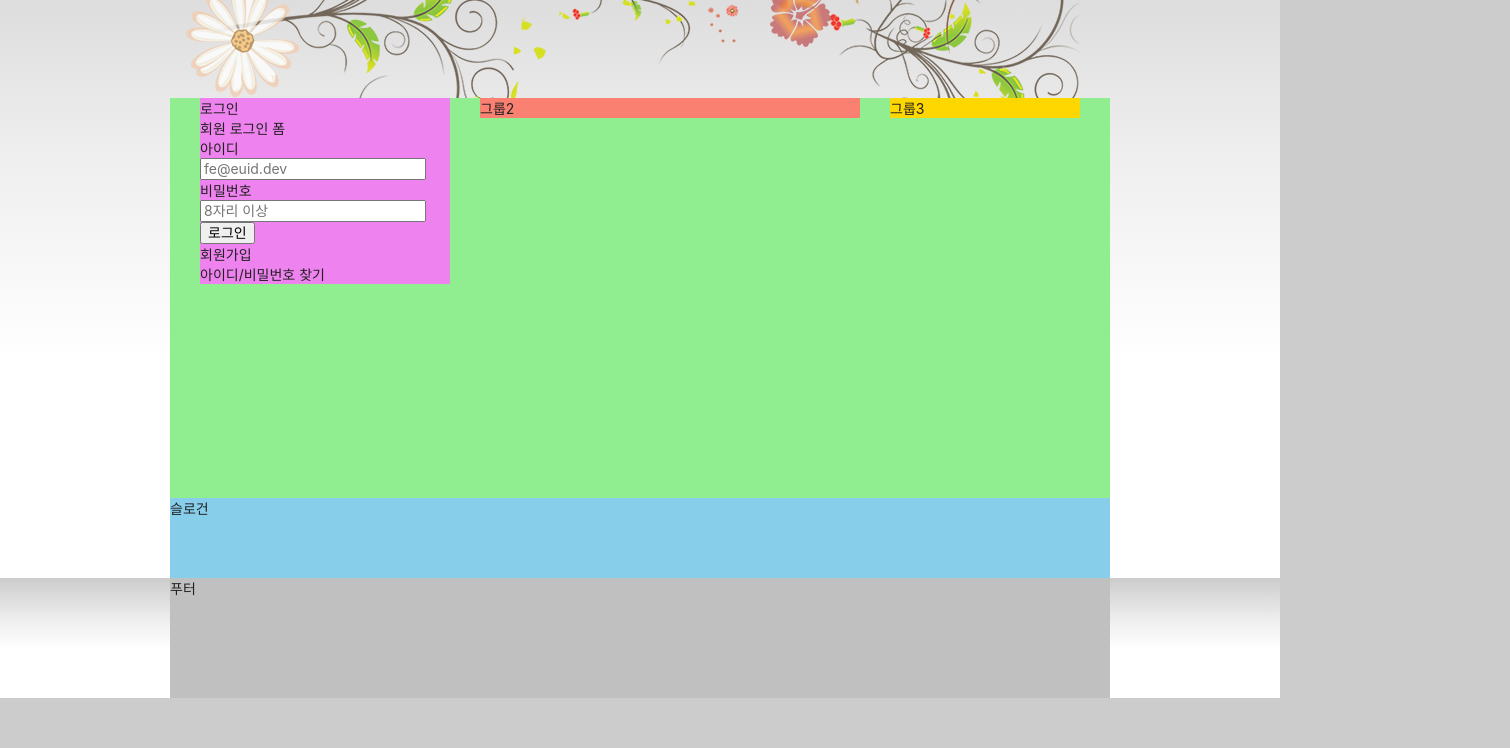
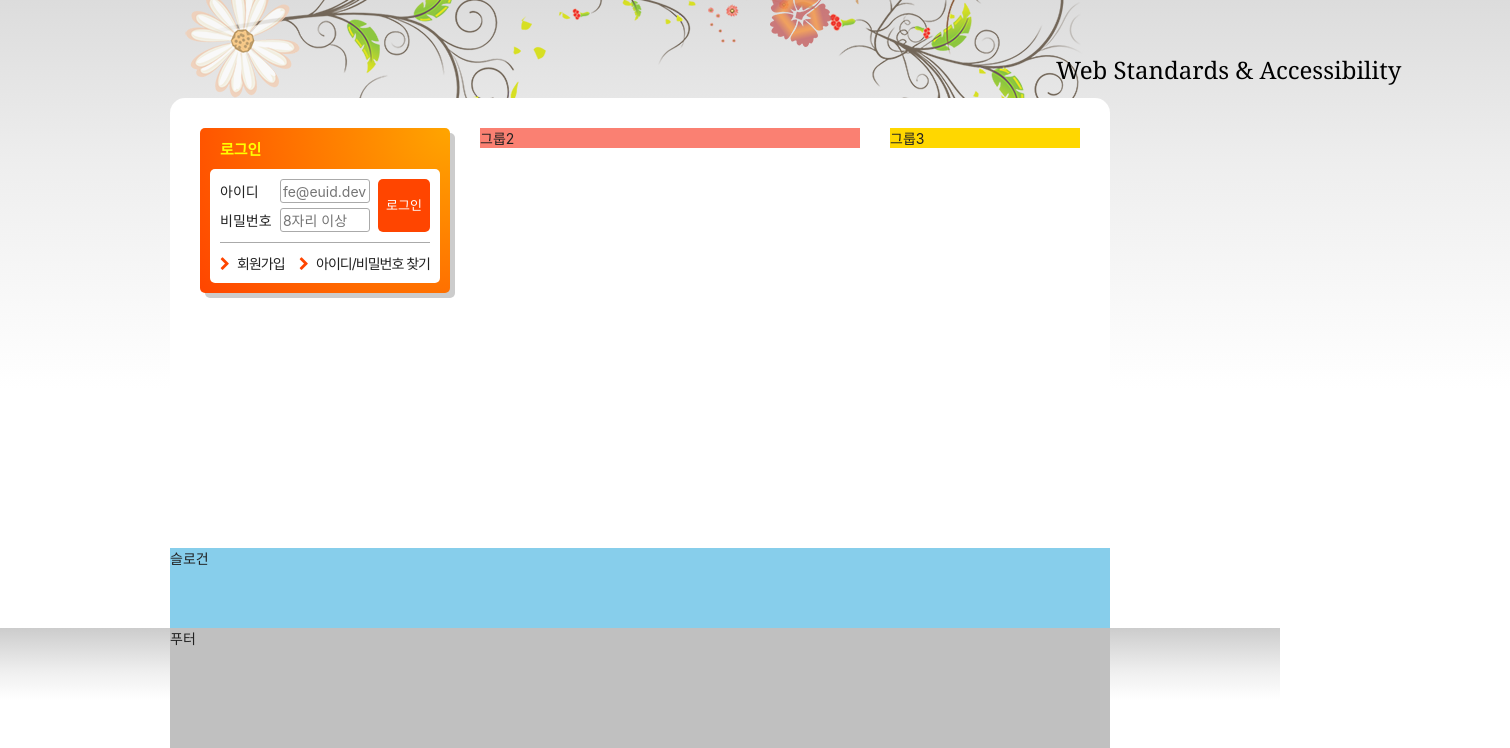
Before and after one commit to kkujoni/html5, a plain HTML site: page index.html in a window 1280 px wide. Shown: the part 149-897 px from the top of the page, 1510 px wide, since content can reach past the window. Before the commit the page ends 847 px from the top, so only its background shows below. Drawn offline with Linux system fonts and the light colour scheme; a web font is replaced by a local one.

Commit message:
login완성

```diff
--- a/index.html
+++ b/index.html
@@ -145,12 +145,14 @@
           <fieldset>
             <legend>회원 로그인 폼</legend>
             <div class="user-email">
-              <label for="userEmail">아이디</label><input type="email" id="userEmail"name="userEmail"placeholder="fe@euid.dev"required/>
+              <label for="userEmail">아이디</label>
+              <input type="email" id="userEmail"name="userEmail"placeholder="fe@euid.dev"required/>
             </div>
-            <div class="user-Pw">
-              <label for="userPw">비밀번호</label><input type="password" id="userPw"name="userPw"placeholder="8자리 이상" required/>
+            <div class="user-pw">
+              <label for="userPw">비밀번호</label>
+              <input type="password" id="userPw"name="userPw"placeholder="8자리 이상" required/>
             </div>
-            <button type="submit" class="button-login">로그인</button>
+            <button type="submit" class="login-button">로그인</button>
           </fieldset>
         </form>
         <ul class="sign">
--- a/styles/style.css
+++ b/styles/style.css
@@ -4,7 +4,7 @@
 @import url(./reset.css);
 
 /* 숨김 콘텐츠  */
-.a11y-hidden{
+.a11y-hidden, legend{
   position:absolute;
   width: 1px;
   height: 1px;
@@ -248,22 +248,23 @@ transform: translate(0,0);}
 
 .visual-text{
   font-family: Georgia, 'Times New Roman', Times, serif;
-  /* animation-name: moveEffect;
+  animation-name: moveEffect;
   animation-duration: 400ms;
   animation-timing-function: ease-in-out;
-  animation-fill-mode: forwards; */
+  animation-fill-mode: forwards;
 
-  animation: moveEffect 400ms, ease-in-out forwards;
+  /* animation: moveEffect 400ms, ease-in-out,forwards; */
   position: relative;
   /* z-index: 1; */
   /* display: inline-block; */
 }
 /* 메인 */
 .main{
-  background: lightgreen;
-  height: 50vh;
+  background: #fff;
+  min-height:450px ;
   display: flow-root;
-  padding: 0 15px;
+  padding: 30px 15px;
+  border-radius: 15px 15px 0 0;
 }
 .group{
   margin: 0 15px;
@@ -271,7 +272,6 @@ transform: translate(0,0);}
 }
 
 .group1{
-  background-color: violet;
   width:250px;
   float:left;
 }
@@ -289,6 +289,86 @@ contents는 밀어낸다 ex 문자가 많은 워드에 이미지 삽입 시
   float: left;
 }
 
+/* 로그인 영역 */
+.login{
+  background :orange radial-gradient(circle at right top, orange, orangered) ;
+  padding: 10px;
+  border-radius: 5px;
+  box-shadow:5px 5px 0 0 #ccc;
+}
+.login-title{
+  color: #ff0;
+  font-size: 15px;
+  font-weight: 700;
+  text-indent: 10px;
+}
+
+.login-form{
+  background-color: #fff;
+  margin-top: 10px;
+  border-radius: 5px 5px 0 0;
+  padding: 10px 10px 0 10px;
+}
+
+.login-form label{
+  width: 4em;
+  display: inline-block;
+}
+.login-form input{
+  width: 90px;
+  height: 24px;
+  padding: 2px;
+  border-radius: 3px;
+  border: 1px solid #aaa;
+}
+.login-form fieldset{
+  position: relative;
+  border-bottom:1px solid #aaa;
+  padding-bottom: 5px;
+}
+
+label{
+  width: 30px;
+}
+.user-email,
+.user-pw{
+  margin-bottom: 5px;
+}
+
+.login-button{
+  position: absolute;
+  top: 0;
+  right: 0;
+  height: 53px;
+  background-color: orangered;
+  color: #fff;
+  border:0;
+  padding:0 8px;
+  border-radius: 5px;
+  font-size: 13px;
+}
+
+.sign{
+  background-color: #fff;
+  display: flex;
+  flex-flow: row nowrap;
+  justify-content: space-between;
+  border-radius: 0 0 5px 5px;
+  padding: 4px 10px;
+}
+.sign a{
+  display: block;
+  padding: 6px 0;
+  letter-spacing:-1px ;
+}
+.sign a::before{
+   content: '\e803';
+   font-family: fontello;
+   margin-right: 8px;
+   color: orangered;
+}
+
+
 /* 슬로건 */
 .slogan{
   background: skyblue;
```
